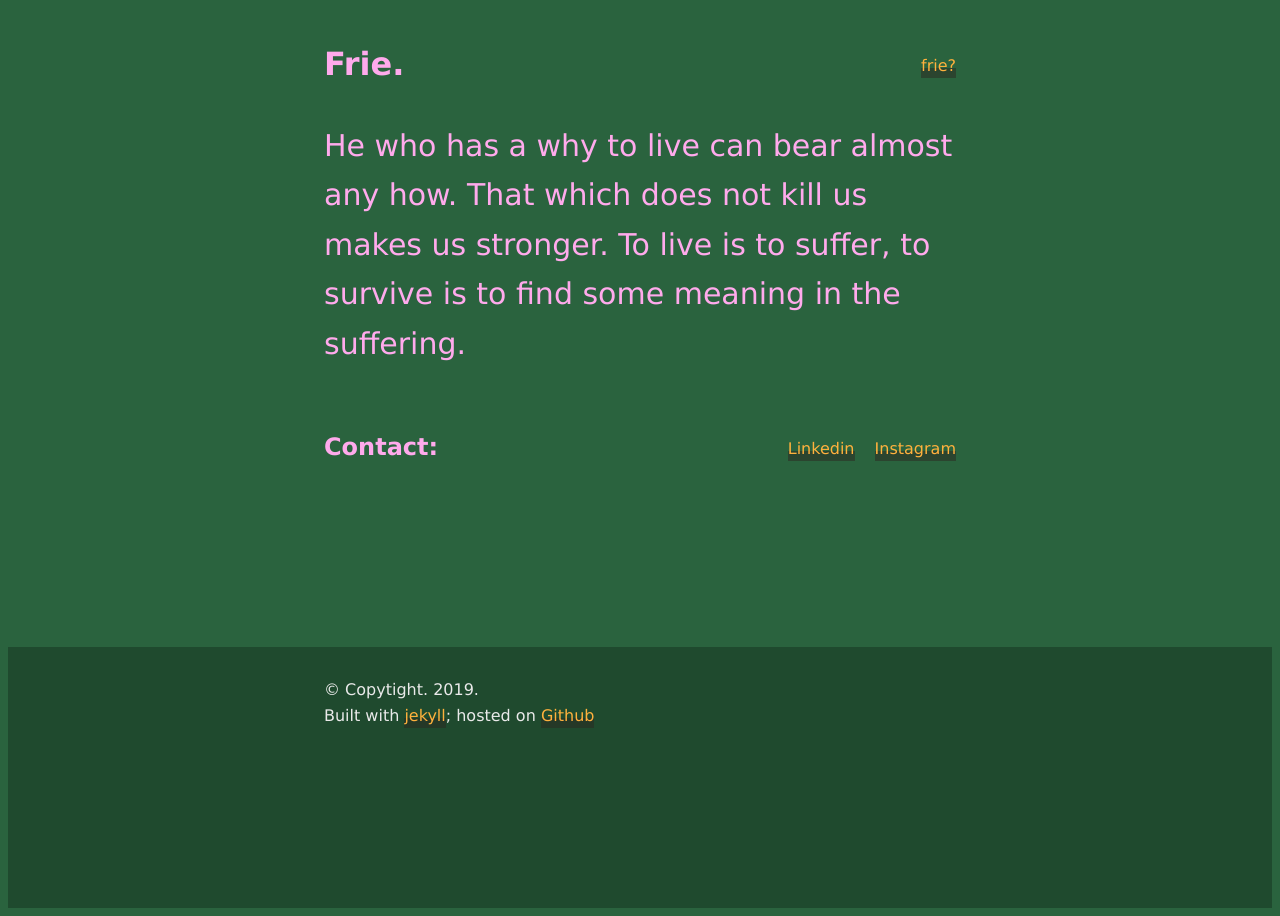
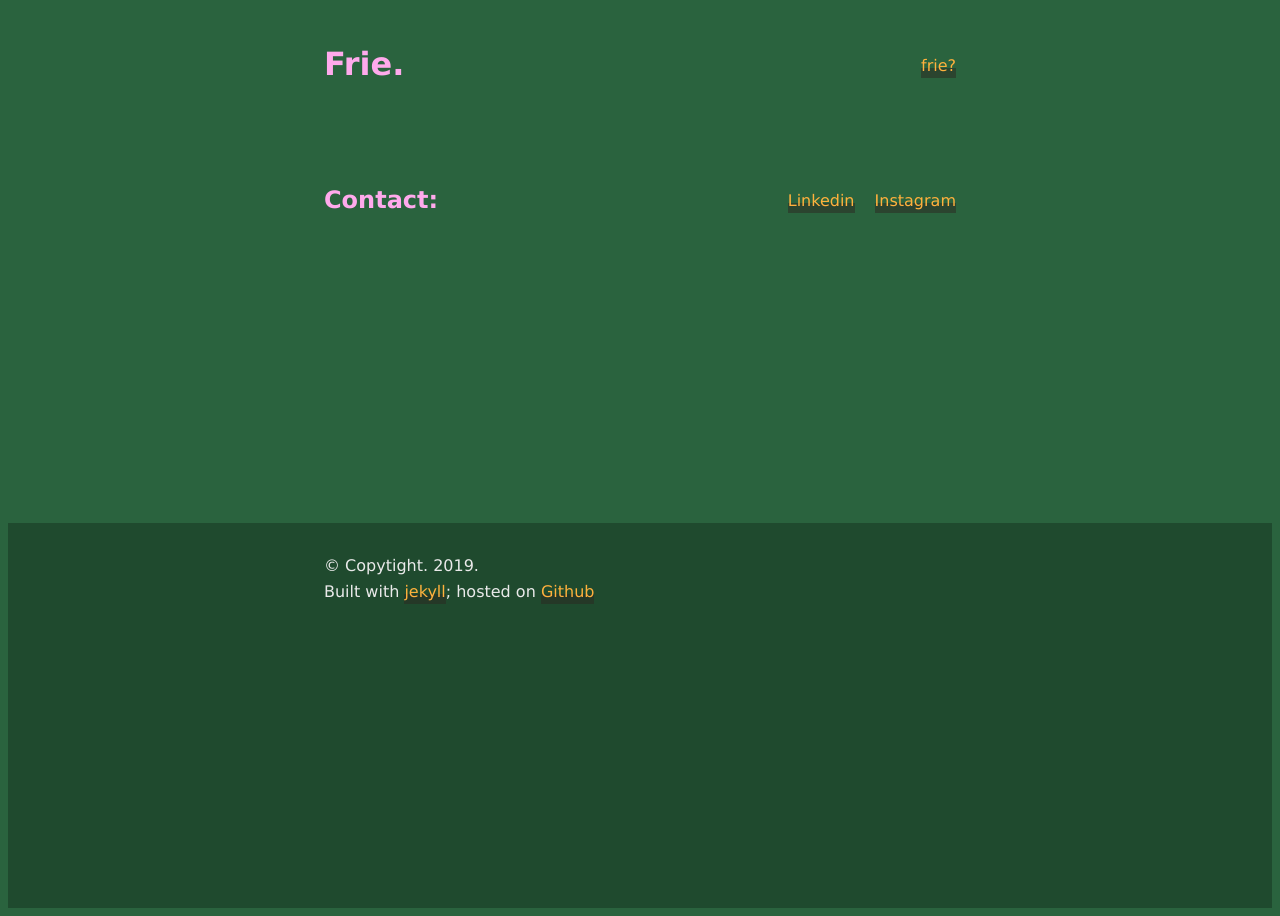
Before and after one commit to chiich/portfolio, a Jekyll site: the page built from index.md, in a window 1280 px wide. Built offline with Jekyll 4.4.1, drawn with Linux system fonts in a browser that asks for light colours; nearby versions of some CDN libraries; some web fonts are replaced.

Commit message:
refresh 2019-001

```diff
--- a/_layouts/home.html
+++ b/_layouts/home.html
@@ -5,9 +5,7 @@
 <div class="inner">
 
   <section class="intro">
-    He who has a why to live can bear almost any how.
-That which does not kill us makes us stronger.
-To live is to suffer, to survive is to find some meaning in the suffering.
+    {{ content }}
   </section>
   <section class="contact">
     <h2>Contact</h2>
@@ -16,7 +14,7 @@
         <a href="https://uk.linkedin.com/in/ichongiric" class="contact-link">Linkedin</a>
       </li>
        <li>
-        <a href="javascript:void(0)" class="contact-link">Instagram</a>
+        <a href="https://instagram.com/chiichgram" class="contact-link">Instagram</a>
       </li>
     </ul>
   </section>
```
